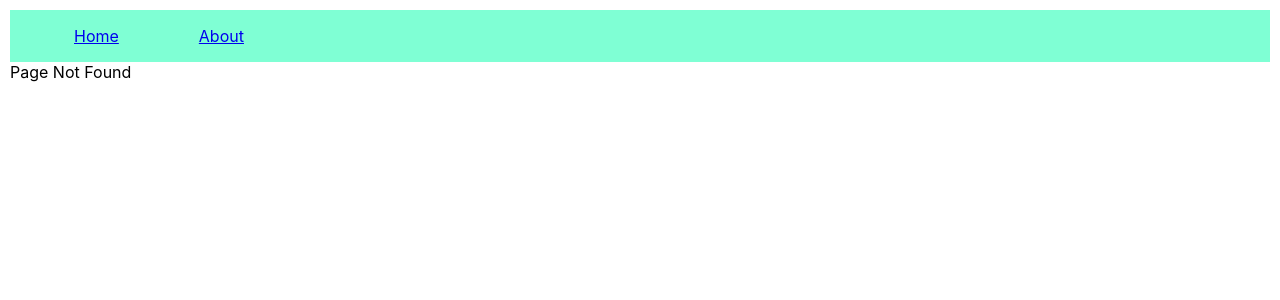
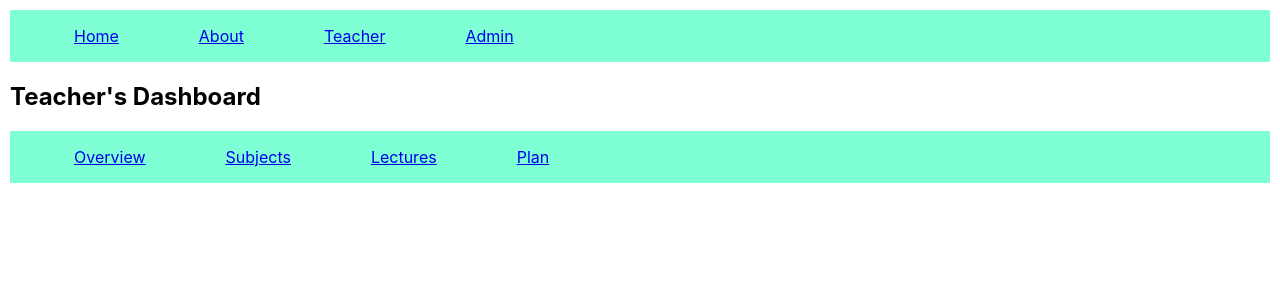
Before and after one commit to harshadbprajapati/myreactapp, a React (Create React App) app: page /teacher in a window 1280 px wide. Before the commit this address had no page. Shown: the top 300 px of the page. Built offline with nearby package versions, Linux system fonts and the light colour scheme.

Commit message:
nested routes with shared UI

```diff
--- a/src/App.js
+++ b/src/App.js
@@ -1,5 +1,7 @@
 import { Routes, Route } from "react-router-dom";
 import Navigation from "./components/Navigation";
+import TeacherLayout from "./components/TeacherLayout";
+import AdminLayout from "./components/AdminLayout";
 
 function App() {
   return (
@@ -9,6 +11,17 @@ function App() {
         <Route path="/" element={<div>Home</div>} />
         <Route path="/home" element={<div>Home</div>} />
         <Route path="/about" element={<div>About</div>} />
+        <Route path="/teacher" element={<TeacherLayout />}>
+          <Route path="/teacher/overview" element={<div>Teacher Overview</div>}></Route>
+          <Route path="/teacher/subjects" element={<div>Teacher Subjects</div>}></Route>
+          <Route path="/teacher/lectures" element={<div>Teacher Lectures</div>}></Route>
+          <Route path="/teacher/plan" element={<div>Teacher Plan</div>}></Route>
+        </Route>
+        <Route path="/admin" element={<AdminLayout />}>
+          <Route path="/admin/overview" element={<div>Admin Overview</div>}></Route>
+          <Route path="/admin/add-staff" element={<div>Add Staff</div>}></Route>
+          <Route path="/admin/delete-staff" element={<div>Delete Staff</div>}></Route>
+        </Route>
         <Route path="/*" element={<div>Page Not Found</div>} />
       </Routes>
     </div>
--- /dev/null
+++ b/src/components/AdminLayout.js
@@ -0,0 +1,14 @@
+import React from 'react'
+import { Outlet } from 'react-router-dom'
+import AdminNavigation from "./AdminNavigation";
+
+const AdminLayout = () => {
+  return (
+    <div>
+      <AdminNavigation />
+      <Outlet />
+    </div>
+  )
+}
+
+export default AdminLayout;
--- /dev/null
+++ b/src/components/AdminNavigation.js
@@ -0,0 +1,17 @@
+import React from 'react';
+import { Link } from 'react-router-dom';
+
+const AdminNavigation = () => {
+  return (
+    <>
+      <h2>Admin's Dashboard</h2>
+      <nav>
+        <Link to={"/admin/overview"}>Overview</Link>
+        <Link to={"/admin/add-staff"}>Add Staff</Link>
+        <Link to={"/admin/delete-staff"}>Delete Staff</Link>
+      </nav>
+    </>
+  );
+}
+
+export default AdminNavigation;
--- a/src/components/Navigation.js
+++ b/src/components/Navigation.js
@@ -6,6 +6,8 @@ const Navigation = () => {
     <nav>
       <Link to={"/home"}>Home</Link>
       <Link to={"/about"}>About</Link>
+      <Link to={"/teacher"}>Teacher</Link>
+      <Link to={"/admin"}>Admin</Link>
     </nav>
   )
 }
--- /dev/null
+++ b/src/components/TeacherLayout.js
@@ -0,0 +1,14 @@
+import React from 'react'
+import { Outlet } from 'react-router-dom'
+import TeacherNavigation from './TeacherNavigation'
+
+const TeacherLayout = () => {
+  return (
+    <div>
+      <TeacherNavigation />
+      <Outlet />
+    </div>
+  )
+}
+
+export default TeacherLayout;
--- /dev/null
+++ b/src/components/TeacherNavigation.js
@@ -0,0 +1,18 @@
+import React from 'react';
+import { Link } from 'react-router-dom';
+
+const TeacherNavigation = () => {
+  return (
+    <>
+      <h2>Teacher's Dashboard</h2>
+      <nav>
+        <Link to={"/teacher/overview"}>Overview</Link>
+        <Link to={"/teacher/subjects"}>Subjects</Link>
+        <Link to={"/teacher/lectures"}>Lectures</Link>
+        <Link to={"/teacher/plan"}>Plan</Link>
+      </nav>
+    </>
+  );
+}
+
+export default TeacherNavigation;
```
Lines whose indentation alone changed are shown as unchanged.
